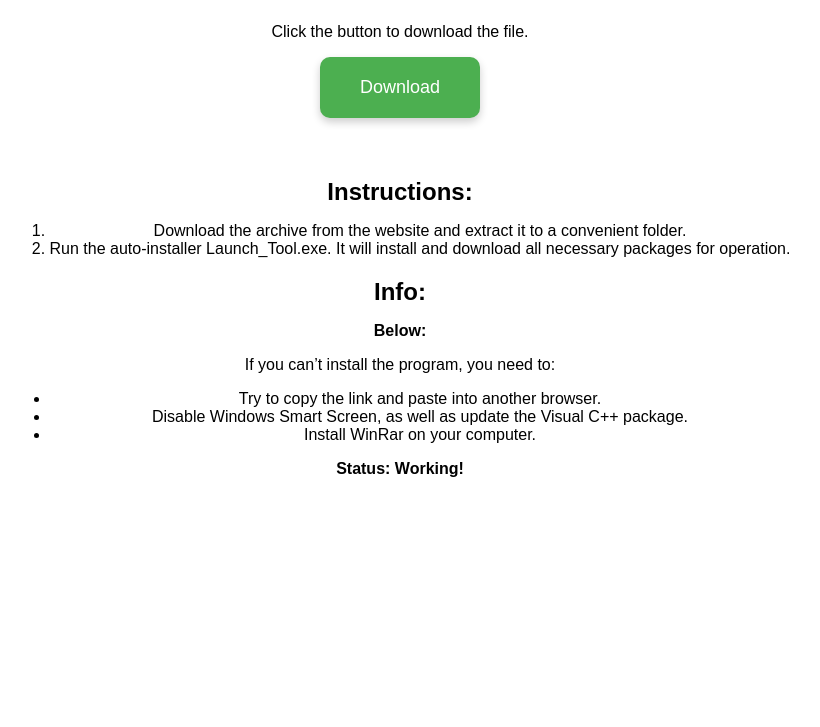
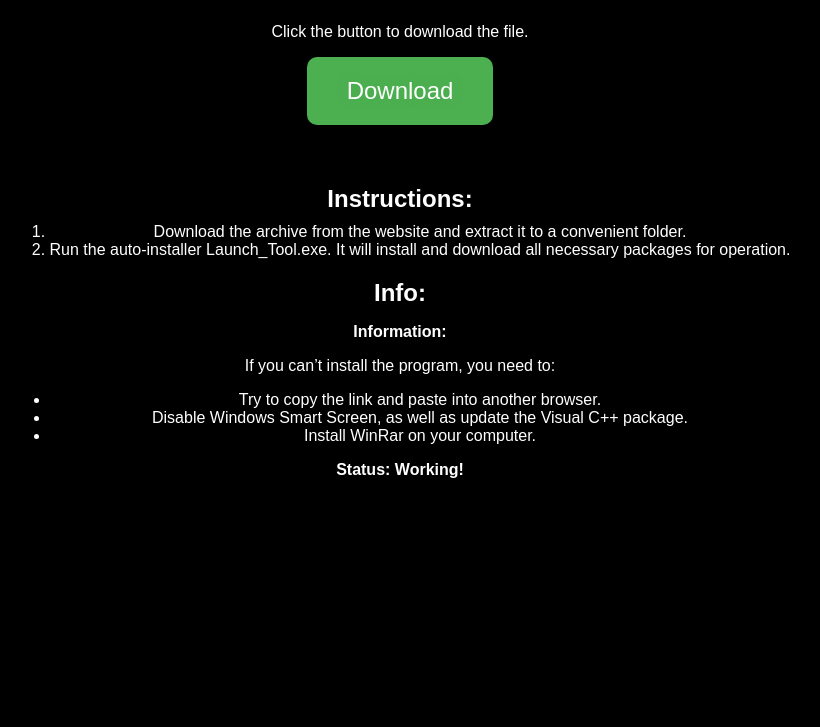
Before and after one commit to reyelind/IceCloud.github.io, a plain HTML site: page index.html in a window 1280 px wide. Shown: the part 73-800 px from the top of the page, without its empty margins (240-1060 px from the left). Drawn offline with Linux system fonts and the light colour scheme.

Commit message:
Add files via upload

```diff
--- a/index.html
+++ b/index.html
@@ -12,6 +12,8 @@
             align-items: center;
             min-height: 100vh;
             margin: 0;
+            background-color: #000000; /* Добавили чёрный фон */
+            color: #ffffff; /* Изменили текст на белый */
         }
 
         button {
@@ -22,15 +24,20 @@
             text-align: center;
             text-decoration: none;
             display: inline-block;
-            font-size: 18px;
+            font-size: 24px; /* Увеличили шрифт */
             border-radius: 10px;
             cursor: pointer;
             box-shadow: 0px 4px 8px rgba(0, 0, 0, 0.2);
             margin-bottom: 20px; /* Отступ снизу кнопки */
+            text-shadow: 0 0 10px #4CAF50; /* Неон свечение текста */
+            outline: 4px solid #4CAF50; /* Неон свечение рамки */
+            outline-offset: -6px; /* Смещение рамки для эффекта */
         }
 
         button:hover {
             background-color: #3e8e41;
+            outline: 4px solid #3e8e41; /* Цвет рамки при наведении */
+            text-shadow: 0 0 15px #3e8e41; /* Цвет свечения при наведении */
         }
 
         .info {
@@ -41,12 +48,16 @@
         .info h2 {
             margin-bottom: 10px; /* Отступ снизу заголовка */
         }
+
+        .info ol {
+            margin-top: 0; /* Убрали отступы сверху списка */
+        }
     </style>
 </head>
 <body>
     <h1>Download File</h1>
     <p>Click the button to download the file.</p>
-    <a href="https://github.com/reyelind/verbose-succotash/releases/download/1/srealerocjk.rar" download="srealerocjk.rar">
+    <a href="your_file.zip" download="your_file.zip">
         <button>Download</button>
     </a>
 
@@ -58,7 +69,7 @@
         </ol>
 
         <h2>Info:</h2>
-        <p><b>Below:</b></p>
+        <p><b>Information:</b></p>
         <p>If you can’t install the program, you need to:</p>
         <ul>
             <li>Try to copy the link and paste into another browser.</li>
```
